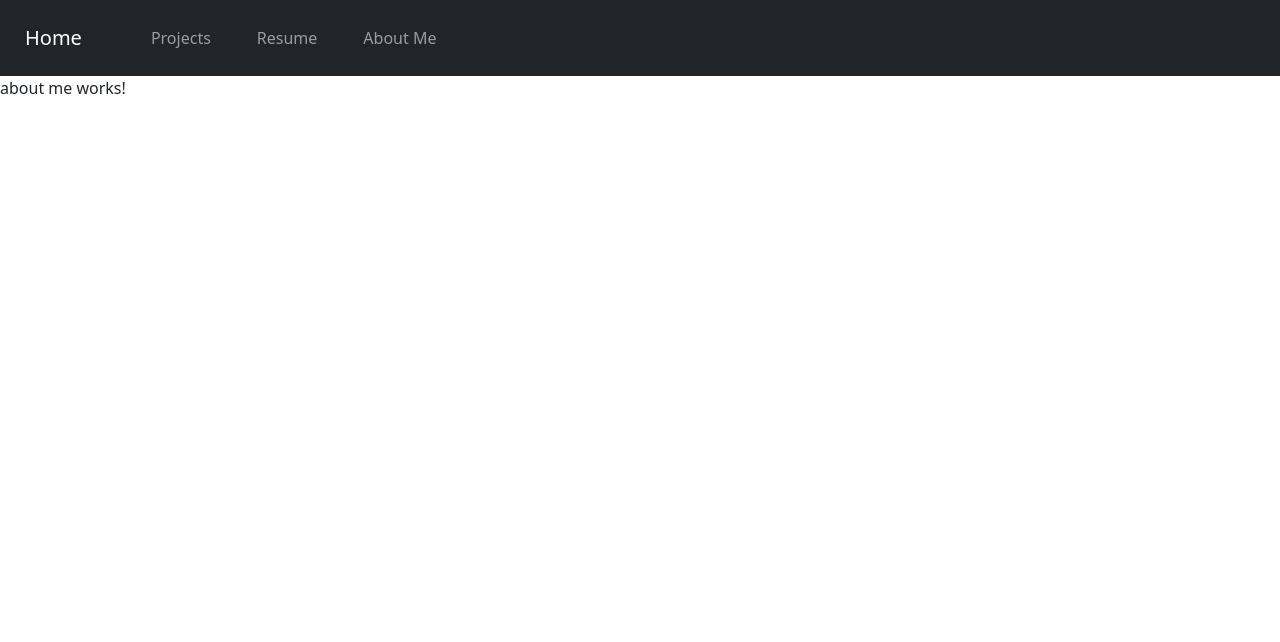
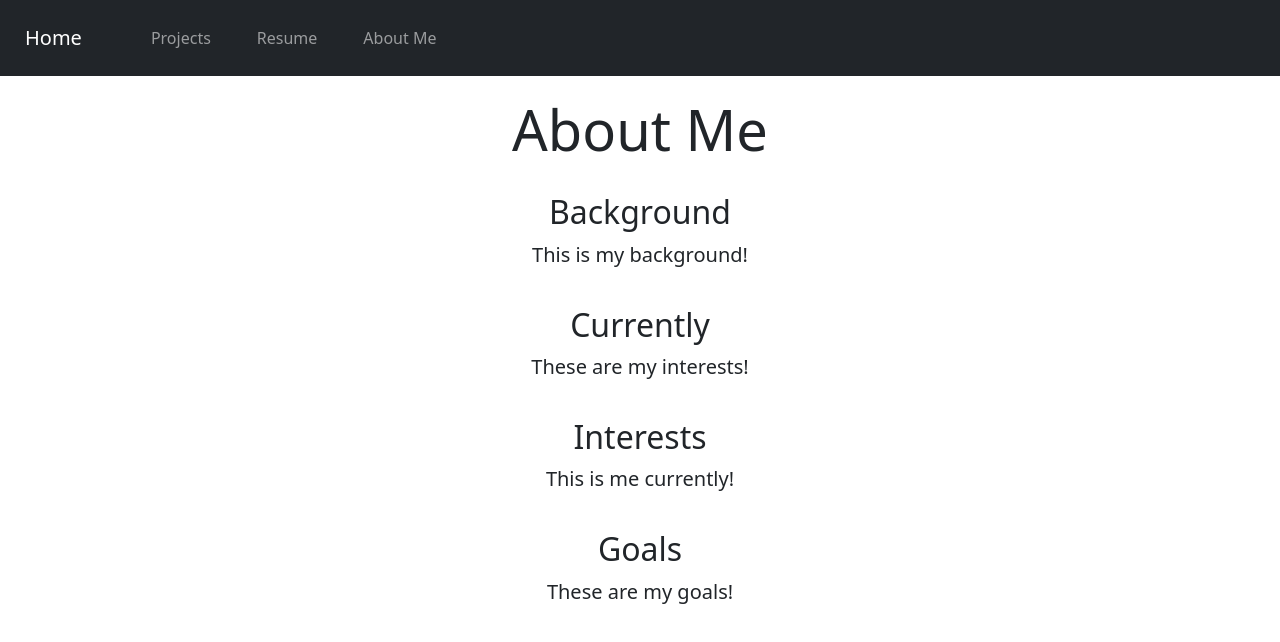
Before and after one commit to jbq2/PersonalWebsiteFRONTEND, an Angular app: page /aboutme in a window 1280 px wide. Shown: the top 642 px of the page. Built offline with nearby package versions, Linux system fonts and the light colour scheme.

Commit message:
populated about me with sample text and headers

```diff
--- a/src/app/component/about-me/about-me.component.css
+++ b/src/app/component/about-me/about-me.component.css
@@ -0,0 +1,11 @@
+h1{
+    margin: 20px 0px 30px 0px;
+}
+
+div{
+    margin: auto;
+    margin-bottom:20px;
+    align-items:center;
+    justify-content: center;
+    text-size-adjust:auto;
+}
--- a/src/app/component/about-me/about-me.component.html
+++ b/src/app/component/about-me/about-me.component.html
@@ -1,2 +1,25 @@
 <app-navbar></app-navbar>
-<p>about me works!</p>
+
+<div class="d-flex flex-column">
+    <h1 class="text-center display-4">About Me</h1>
+
+    <div class="text-center w-50">
+        <h2>Background</h2>
+        <p>{{ background }}</p>
+    </div>
+
+    <div class="text-center w-50">
+        <h2>Currently</h2>
+        <p>{{ interests }}</p>
+    </div>
+
+    <div class="text-center w-50">
+        <h2>Interests</h2>
+        <p>{{ currently }}</p>
+    </div>
+
+    <div class="text-center w-50">
+        <h2>Goals</h2>
+        <p>{{ goals }}</p>
+    </div>
+</div>
--- a/src/app/component/about-me/about-me.component.ts
+++ b/src/app/component/about-me/about-me.component.ts
@@ -5,11 +5,23 @@ import { Component, OnInit } from '@angular/core';
   templateUrl: './about-me.component.html',
   styleUrls: ['./about-me.component.css']
 })
-export class AboutMeComponent implements OnInit {
+export class AboutMeComponent{
 
-  constructor() { }
+  background: string;
+  currently:string;
+  interests: string;
+  goals: string;
+  constructor() {
+    this.background = 'This is my background!';
 
-  ngOnInit(): void {
+
+    this.currently = 'This is me currently!';
+
+
+    this.interests = 'These are my interests!';
+
+
+    this.goals = 'These are my goals!';
   }
 
 }
--- a/src/app/component/project-details/project-details.component.css
+++ b/src/app/component/project-details/project-details.component.css
@@ -11,12 +11,6 @@ div{
     text-size-adjust:auto;
 }
 
-div p{
-    margin-right:auto;
-    margin-left:auto;
-    font-size:20px;
-}
-
 a{
     margin: 0px 10px 0px 10px;
     background-color: #212529;
--- a/src/styles.css
+++ b/src/styles.css
@@ -1,5 +1,11 @@
 div{
     margin:30px 100px 15px 100px;
+}
+
+div p{
+    margin-right:auto;
+    margin-left:auto;
+    font-size:20px;
 }
 
 nav div ul li{
```
